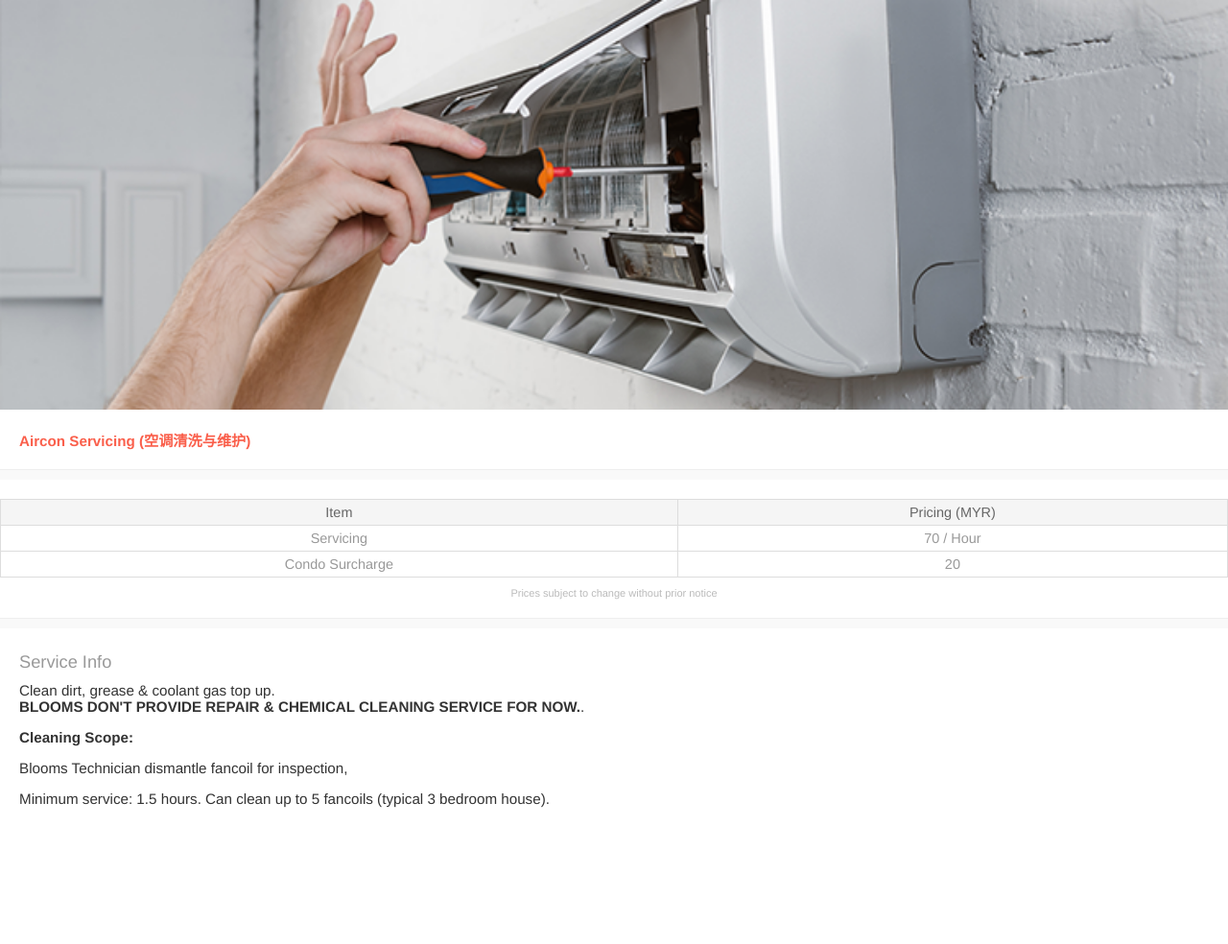
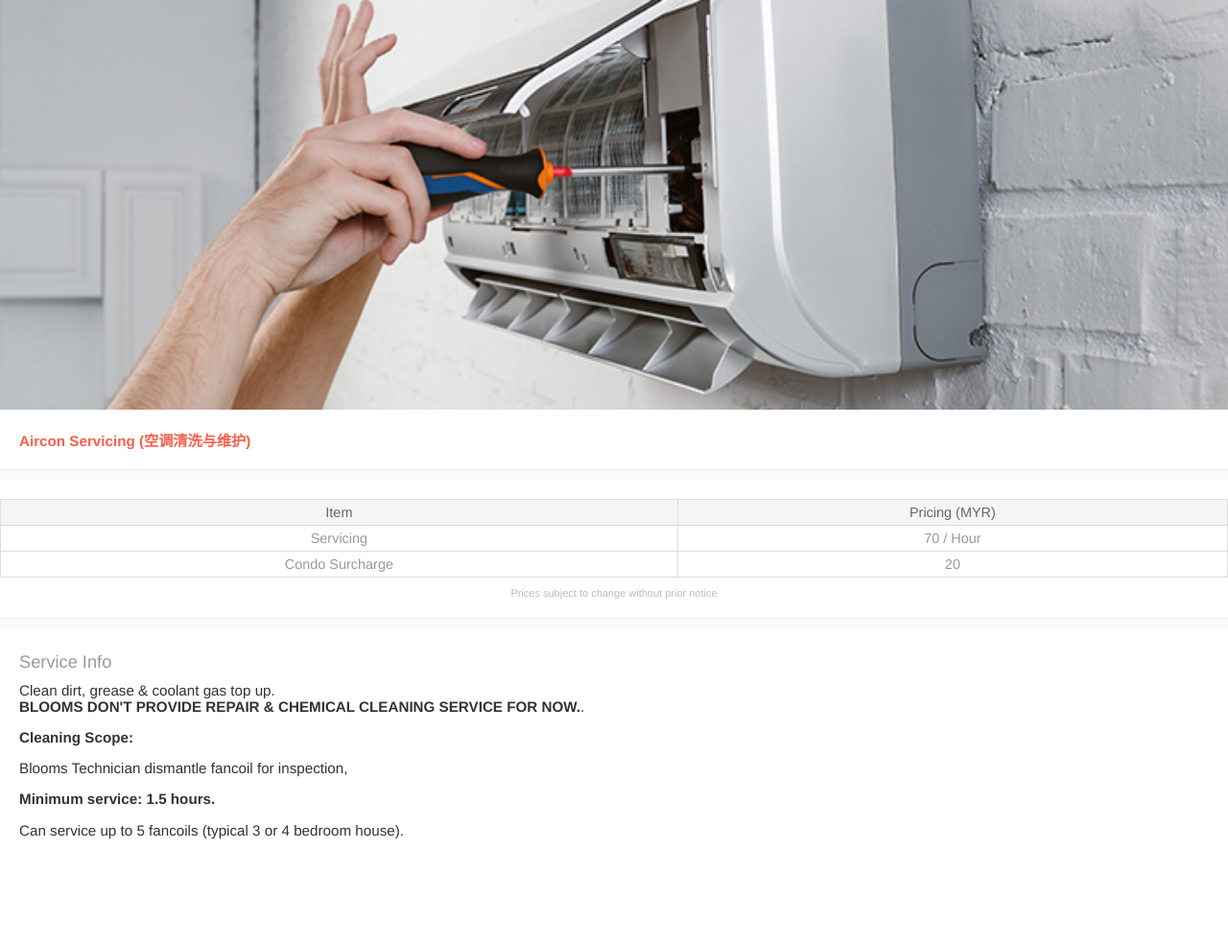
Before and after one commit to blooms-singapore/pages, a Jekyll site: the page built from en/services/aircon.html, in a window 1280 px wide. Shown: the whole page at 96% size. Built offline with Jekyll 4.4.1, drawn with Linux system fonts in a browser that asks for light colours; before the commit the page ends 952 px from its top, so only the background shows below that.

Commit message:
Update aircon.html

```diff
--- a/en/services/aircon.html
+++ b/en/services/aircon.html
@@ -16,7 +16,9 @@ layout: service
       <p>
         Blooms Technician dismantle fancoil for inspection,
     <p>
-      Minimum service: 1.5 hours. Can clean up to 5 fancoils (typical 3 bedroom house).
+      <strong>Minimum service: 1.5 hours.</strong>
+      <p>
+        Can service up to 5 fancoils (typical 3 or 4 bedroom house).
     </p>
 
   </div>
```
